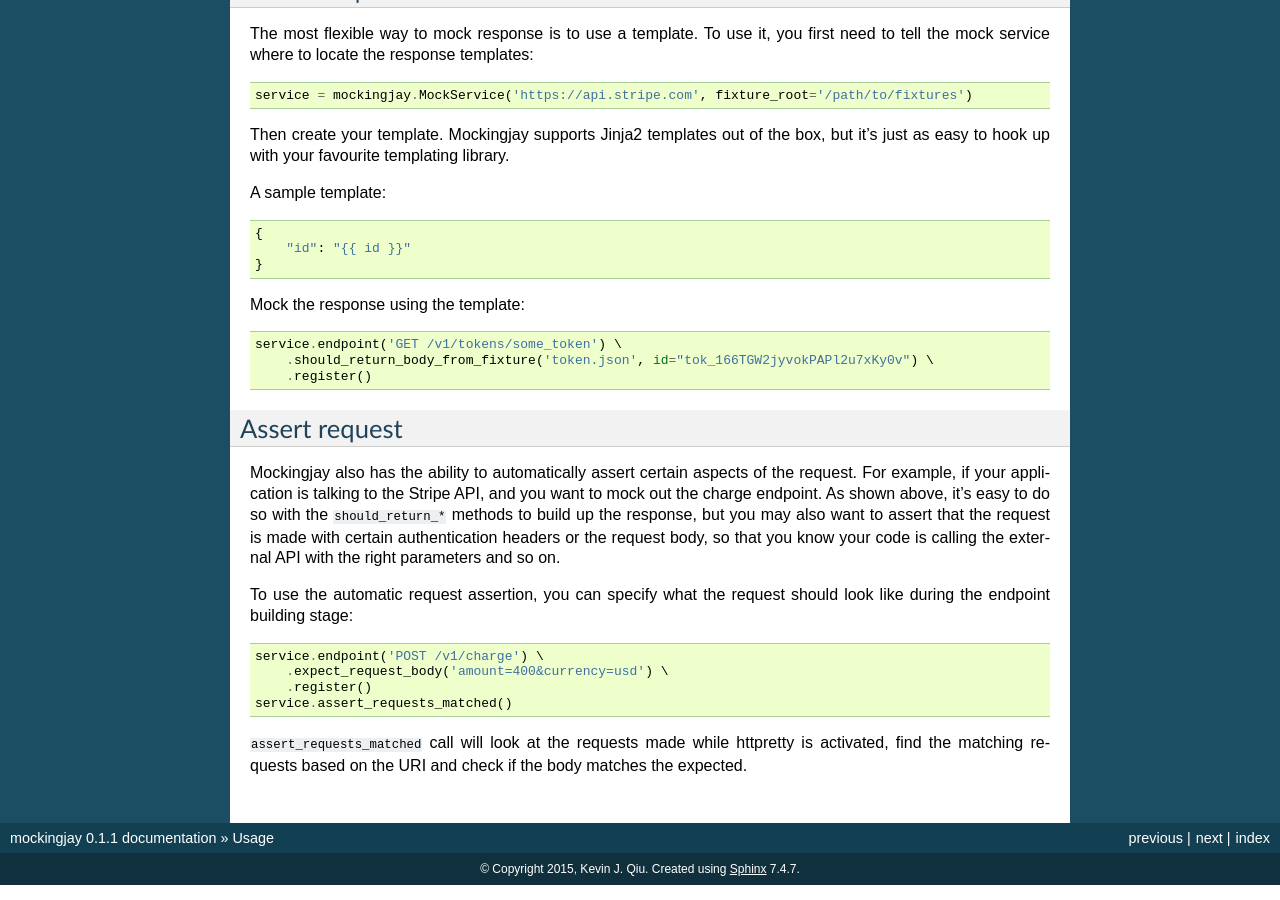
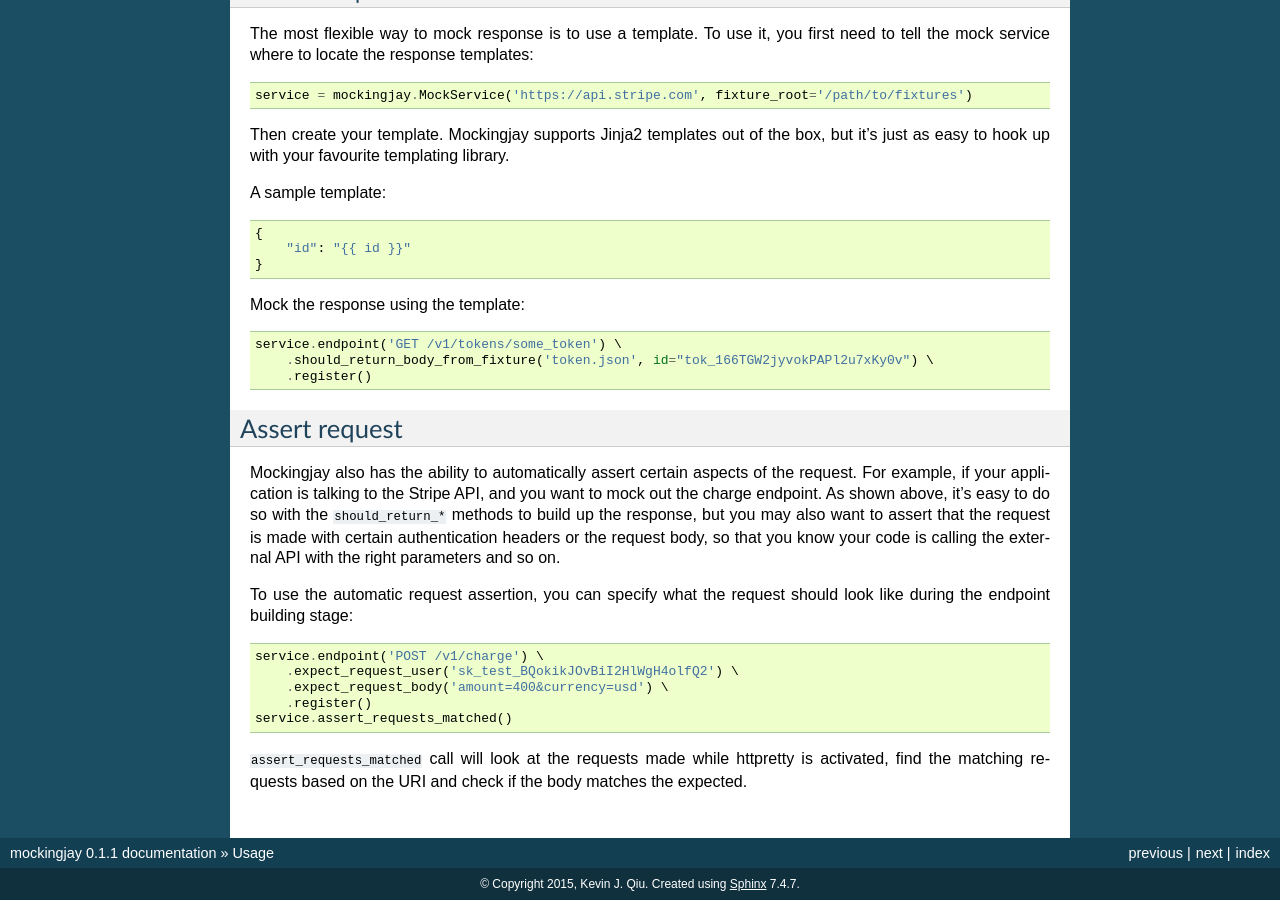
Before and after one commit to kevinjqiu/mockingjay, a Sphinx documentation site: the page built from docs/usage.rst, in a window 1280 px wide and 900 px high, scrolled down 1148 px. Built offline with Sphinx 7.4.7, drawn with Linux system fonts in a browser that asks for light colours.

Commit message:
Modify doc

```diff
--- a/docs/usage.rst
+++ b/docs/usage.rst
@@ -93,6 +93,7 @@ Mockingjay also has the ability to automatically assert certain aspects of the r
 To use the automatic request assertion, you can specify what the request should look like during the endpoint building stage::
 
     service.endpoint('POST /v1/charge') \
+        .expect_request_user('sk_test_BQokikJOvBiI2HlWgH4olfQ2') \
         .expect_request_body('amount=400&currency=usd') \
         .register()
     service.assert_requests_matched()
```
